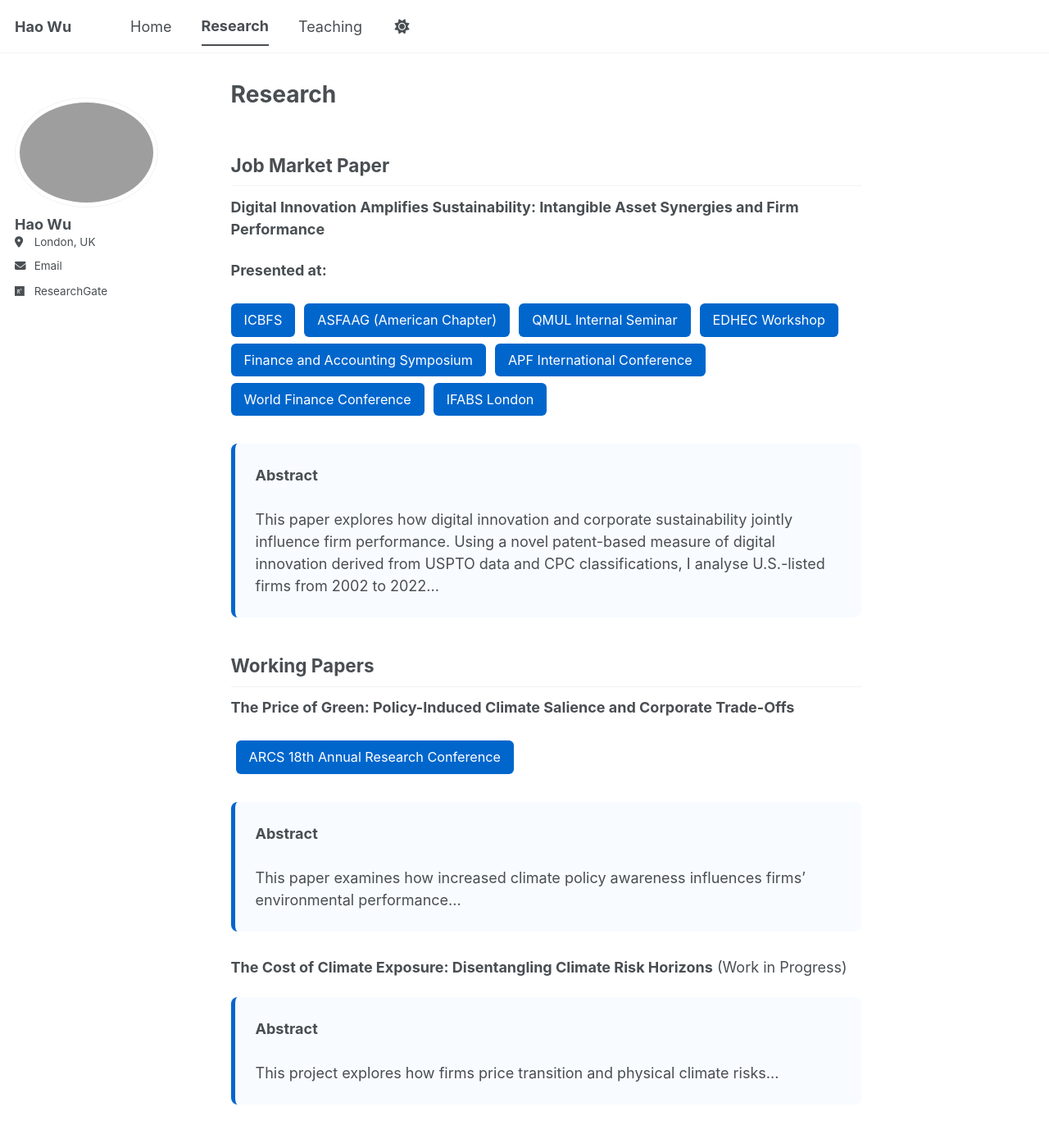
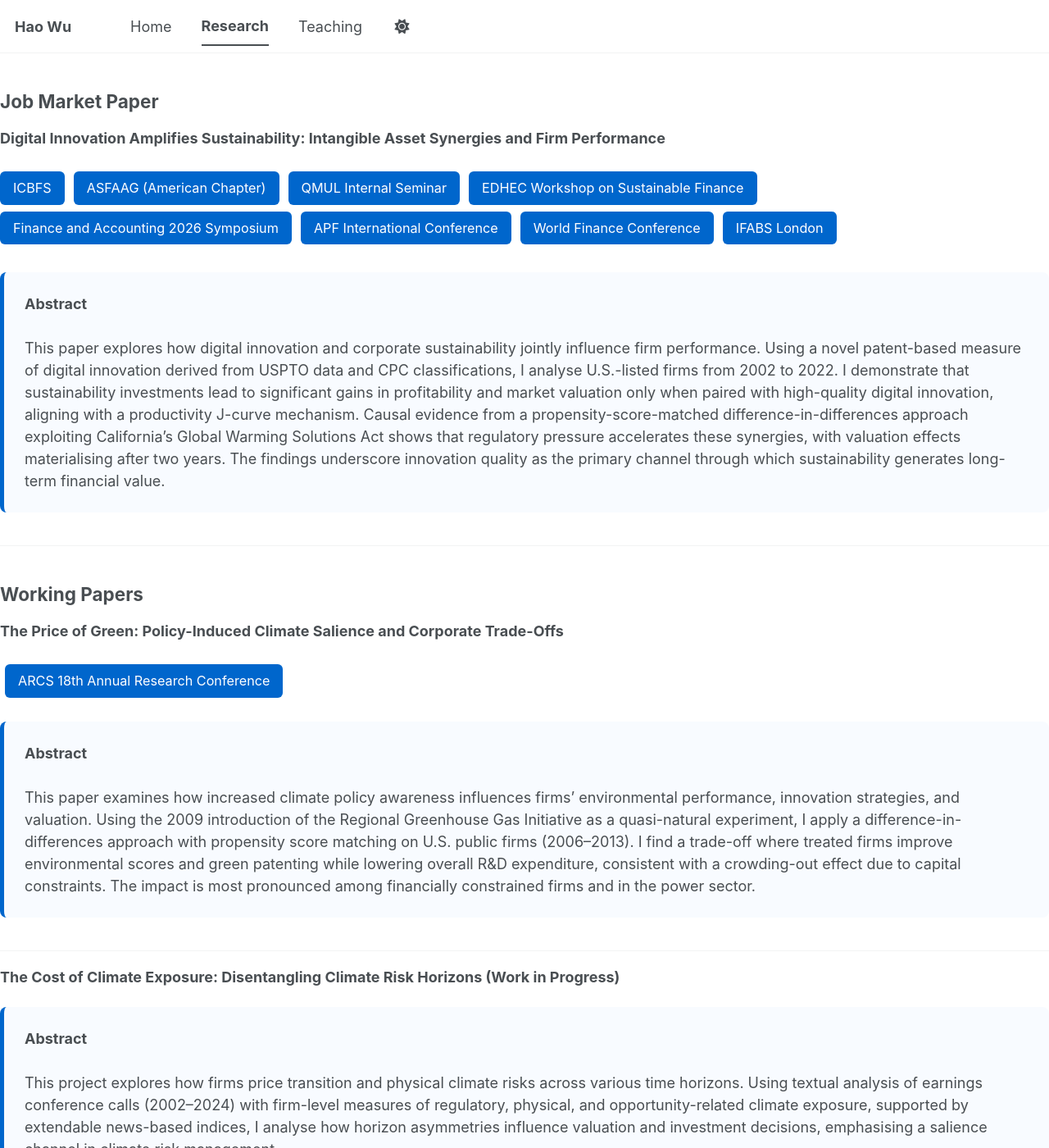
Before and after one commit to haowuqmul-cloud/haowu.github.io, a Jekyll site: the page built from research.md, in a window 1280 px wide and 1400 px high. Shown: the whole window at 82% size. Built offline with Jekyll 4.4.1, drawn with Linux system fonts in a browser that asks for light colours; a script bundle is joined from its source files by our own code; our own code applies the rules of GitHub Pages for plain Markdown files; library files that are not in the unit come from our copies; some of the changed text lies outside the part shown.

Commit message:
Revise abstracts and event details in research.md
Updated the abstract for the Job Market Paper and Working Papers sections, enhancing clarity and detail. Modified presentation details for upcoming events.

```diff
--- a/research.md
+++ b/research.md
@@ -1,30 +1,29 @@
 ---
 title: "Research"
 permalink: /research/
-layout: single
-author_profile: true
 ---
 
 ## Job Market Paper
 
 **Digital Innovation Amplifies Sustainability: Intangible Asset Synergies and Firm Performance**
 
-**Presented at:**
 <div style="margin: 20px 0 30px;">
   <a href="https://icbfs2025.sciencesconf.org/" style="background:#0066cc; color:white; padding:8px 16px; margin:4px 6px 4px 0; border-radius:6px; text-decoration:none; font-size:0.9em; display:inline-block;">ICBFS</a>
   <a href="https://asfaag.com/south-north-america/" style="background:#0066cc; color:white; padding:8px 16px; margin:4px 6px 4px 0; border-radius:6px; text-decoration:none; font-size:0.9em; display:inline-block;">ASFAAG (American Chapter)</a>
   <a href="#" style="background:#0066cc; color:white; padding:8px 16px; margin:4px 6px 4px 0; border-radius:6px; text-decoration:none; font-size:0.9em; display:inline-block;">QMUL Internal Seminar</a>
-  <a href="https://www.edhec.edu/en/agenda/11-12-june-2026-workshop-recent-trends-and-new-developments-sustainable-green-and-international-finance-nice-edhec" style="background:#0066cc; color:white; padding:8px 16px; margin:4px 6px 4px 0; border-radius:6px; text-decoration:none; font-size:0.9em; display:inline-block;">EDHEC Workshop</a>
-  <a href="https://www.westminster.ac.uk/events/6th-finance-and-accounting-2026-annual-symposium" style="background:#0066cc; color:white; padding:8px 16px; margin:4px 6px 4px 0; border-radius:6px; text-decoration:none; font-size:0.9em; display:inline-block;">Finance and Accounting Symposium</a>
+  <a href="https://www.edhec.edu/en/agenda/11-12-june-2026-workshop-recent-trends-and-new-developments-sustainable-green-and-international-finance-nice-edhec" style="background:#0066cc; color:white; padding:8px 16px; margin:4px 6px 4px 0; border-radius:6px; text-decoration:none; font-size:0.9em; display:inline-block;">EDHEC Workshop on Sustainable Finance</a>
+  <a href="https://www.westminster.ac.uk/events/6th-finance-and-accounting-2026-annual-symposium" style="background:#0066cc; color:white; padding:8px 16px; margin:4px 6px 4px 0; border-radius:6px; text-decoration:none; font-size:0.9em; display:inline-block;">Finance and Accounting 2026 Symposium</a>
   <a href="https://apf.aueb.gr/" style="background:#0066cc; color:white; padding:8px 16px; margin:4px 6px 4px 0; border-radius:6px; text-decoration:none; font-size:0.9em; display:inline-block;">APF International Conference</a>
   <a href="https://www.world-finance-conference.com/conference.php?id=32" style="background:#0066cc; color:white; padding:8px 16px; margin:4px 6px 4px 0; border-radius:6px; text-decoration:none; font-size:0.9em; display:inline-block;">World Finance Conference</a>
   <a href="https://aercafrica.org/opportunities/ifabs-2026-london-conference/" style="background:#0066cc; color:white; padding:8px 16px; margin:4px 6px 4px 0; border-radius:6px; text-decoration:none; font-size:0.9em; display:inline-block;">IFABS London</a>
 </div>
 
-<div style="background:#f8fbff; border-left:5px solid #0066cc; padding:25px; border-radius:8px; margin:30px 0;">
+<div style="background:#f8fbff; border-left:5px solid #0066cc; padding:25px; border-radius:8px; margin-bottom:40px;">
   <strong>Abstract</strong><br><br>
-  This paper explores how digital innovation and corporate sustainability jointly influence firm performance. Using a novel patent-based measure of digital innovation derived from USPTO data and CPC classifications, I analyse U.S.-listed firms from 2002 to 2022...
+  This paper explores how digital innovation and corporate sustainability jointly influence firm performance. Using a novel patent-based measure of digital innovation derived from USPTO data and CPC classifications, I analyse U.S.-listed firms from 2002 to 2022. I demonstrate that sustainability investments lead to significant gains in profitability and market valuation only when paired with high-quality digital innovation, aligning with a productivity J-curve mechanism. Causal evidence from a propensity-score-matched difference-in-differences approach exploiting California’s Global Warming Solutions Act shows that regulatory pressure accelerates these synergies, with valuation effects materialising after two years. The findings underscore innovation quality as the primary channel through which sustainability generates long-term financial value.
 </div>
+
+---
 
 ## Working Papers
 
@@ -34,14 +33,16 @@ author_profile: true
   <a href="https://corporate-sustainability.org/event/arcs-18th-annual-research-conference/" style="background:#0066cc; color:white; padding:8px 16px; margin:4px 6px; border-radius:6px; text-decoration:none; font-size:0.9em; display:inline-block;">ARCS 18th Annual Research Conference</a>
 </div>
 
-<div style="background:#f8fbff; border-left:5px solid #0066cc; padding:25px; border-radius:8px; margin:30px 0;">
+<div style="background:#f8fbff; border-left:5px solid #0066cc; padding:25px; border-radius:8px; margin-bottom:40px;">
   <strong>Abstract</strong><br><br>
-  This paper examines how increased climate policy awareness influences firms’ environmental performance...
+  This paper examines how increased climate policy awareness influences firms’ environmental performance, innovation strategies, and valuation. Using the 2009 introduction of the Regional Greenhouse Gas Initiative as a quasi-natural experiment, I apply a difference-in-differences approach with propensity score matching on U.S. public firms (2006–2013). I find a trade-off where treated firms improve environmental scores and green patenting while lowering overall R&D expenditure, consistent with a crowding-out effect due to capital constraints. The impact is most pronounced among financially constrained firms and in the power sector.
 </div>
 
-**The Cost of Climate Exposure: Disentangling Climate Risk Horizons** (Work in Progress)
+---
+
+**The Cost of Climate Exposure: Disentangling Climate Risk Horizons (Work in Progress)**
 
 <div style="background:#f8fbff; border-left:5px solid #0066cc; padding:25px; border-radius:8px;">
   <strong>Abstract</strong><br><br>
-  This project explores how firms price transition and physical climate risks...
+  This project explores how firms price transition and physical climate risks across various time horizons. Using textual analysis of earnings conference calls (2002–2024) with firm-level measures of regulatory, physical, and opportunity-related climate exposure, supported by extendable news-based indices, I analyse how horizon asymmetries influence valuation and investment decisions, emphasising a salience channel in climate risk management.
 </div>
```
